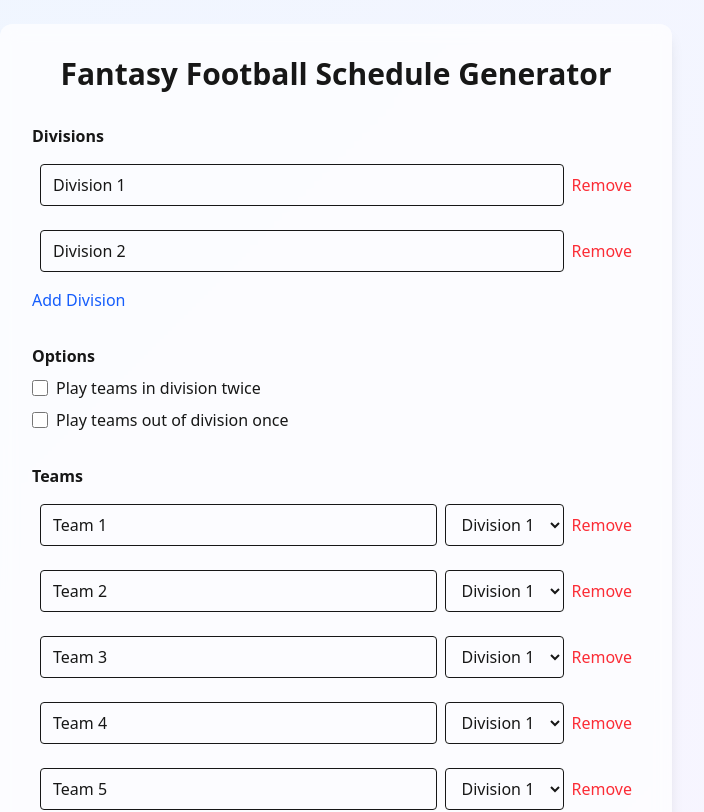
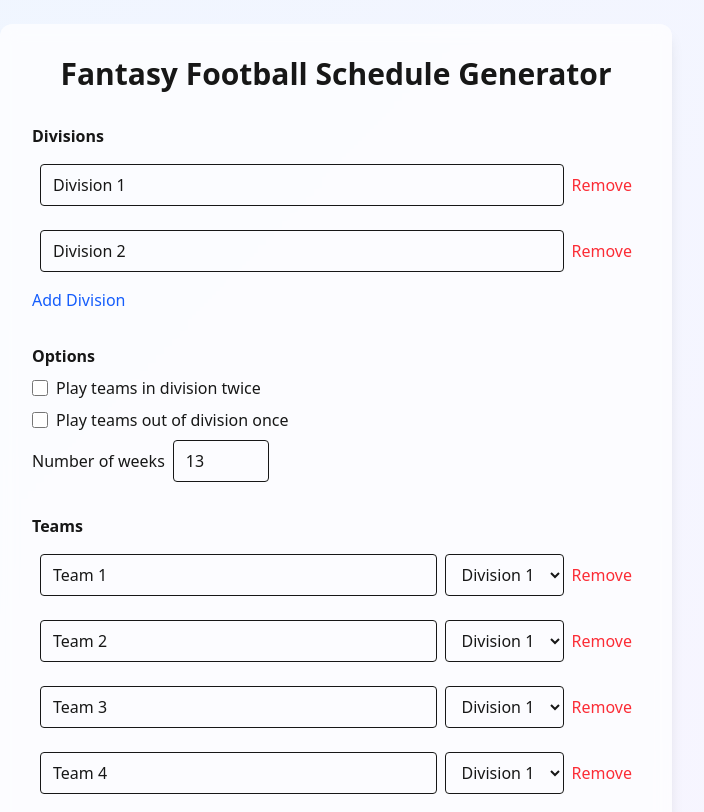
Before and after one commit to alex-monroe/ff-schedule-generator-fe, a Next.js app: page / in a window 1280 px wide. Shown: the top 812 px of the page, without its empty margins (304-1008 px from the left). Built offline with nearby package versions, Linux system fonts and the light colour scheme.

Commit message:
feat: allow configuring number of schedule weeks

```diff
--- a/package.json
+++ b/package.json
@@ -10,7 +10,7 @@
   },
   "dependencies": {
     "@formkit/auto-animate": "^0.8.2",
-    "ff-schedule-protos": "^0.3.1",
+    "ff-schedule-protos": "^0.4.1",
     "next": "15.4.2",
     "react": "19.1.0",
     "react-dom": "19.1.0"
--- a/src/app/page.tsx
+++ b/src/app/page.tsx
@@ -26,7 +26,8 @@ export default function Home() {
   const [error, setError] = useState<string | null>(null)
   const [options, setOptions] = useState<scheduler.IOptions>({
     inDivisionPlayTwice: false,
-    outOfDivisionPlayOnce: false
+    outOfDivisionPlayOnce: false,
+    numWeeks: 13
   })
   const [selectedWeek, setSelectedWeek] = useState(0)
 
@@ -163,6 +164,16 @@ export default function Home() {
             />
             Play teams out of division once
           </label>
+          <label className="flex items-center">
+            <span className="mr-2">Number of weeks</span>
+            <input
+              type="number"
+              min={1}
+              className="border rounded px-3 py-2 w-24 focus:outline-none focus:ring-2 focus:ring-blue-500 focus:border-transparent transition-colors"
+              value={options.numWeeks ?? 13}
+              onChange={e => setOptions({ ...options, numWeeks: Number(e.target.value) })}
+            />
+          </label>
         </div>
 
         <div className="mb-8">
```
Also changed, not shown: 1 other file (tests, documents, lock files or other folders).
